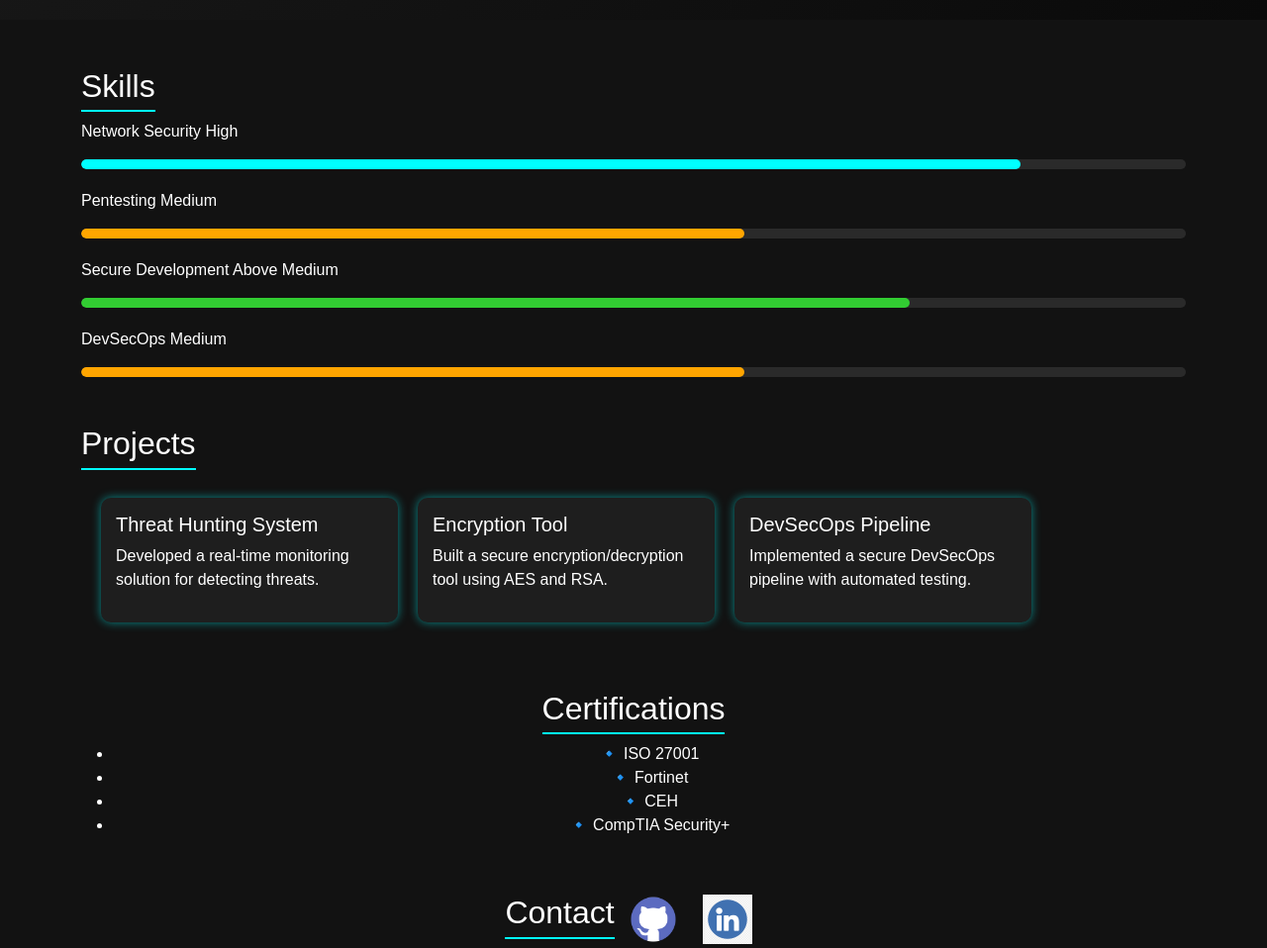
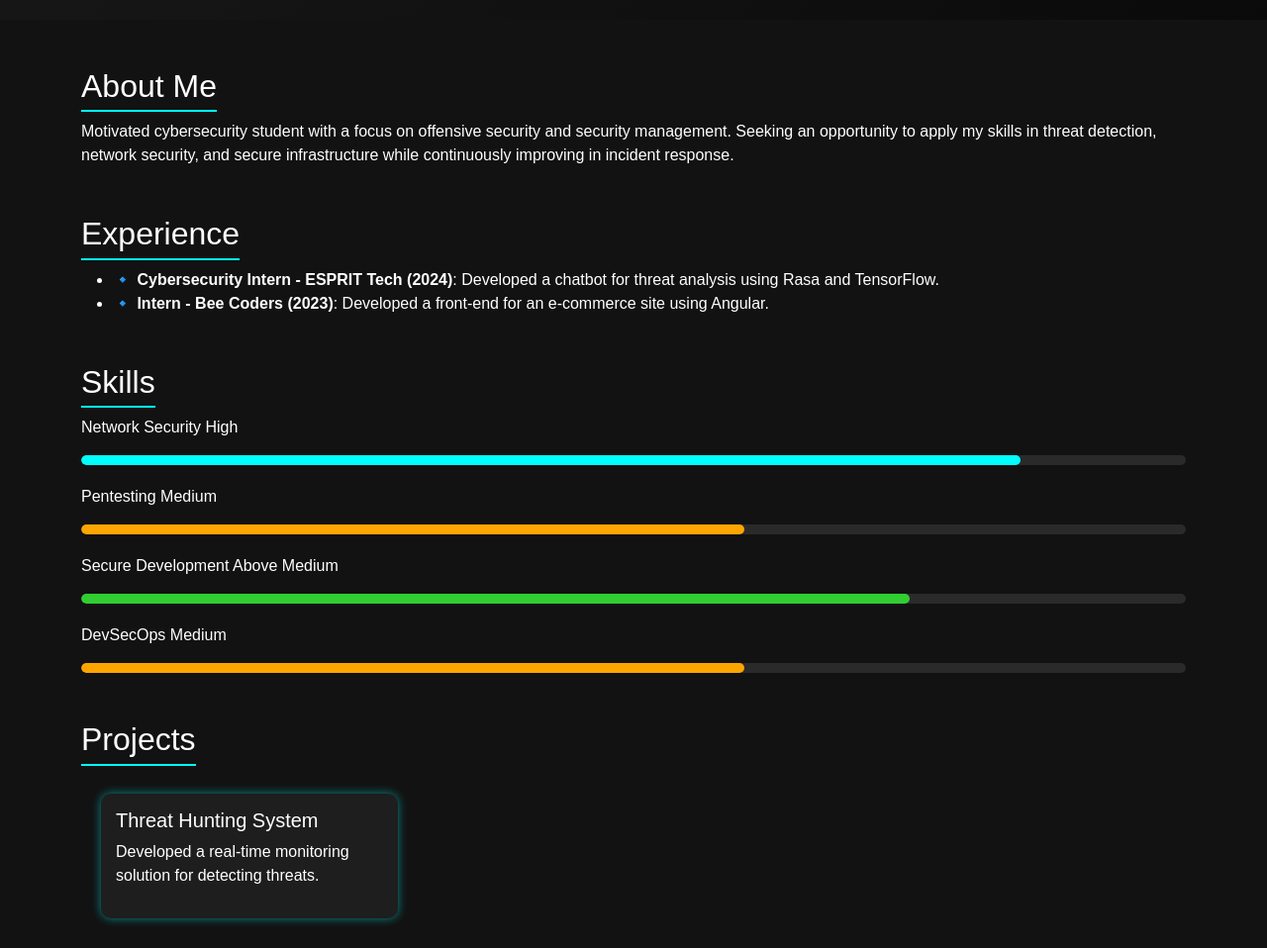
Before and after one commit to hassensaddour/github-portfolio, a plain HTML site: page index.html in a window 1280 px wide. Shown: the part 780-1738 px from the top of the page at 99% size. Drawn offline with nearby package versions, Linux system fonts and the light colour scheme.

Commit message:
navbar editer9

```diff
--- a/index.html
+++ b/index.html
@@ -47,6 +47,21 @@
         </div>
     </header>
 
+    <!-- About Section -->
+    <section id="about" class="container my-5 section">
+        <h2>About Me</h2>
+        <p>Motivated cybersecurity student with a focus on offensive security and security management. Seeking an opportunity to apply my skills in threat detection, network security, and secure infrastructure while continuously improving in incident response.</p>
+    </section>
+
+    <!-- Experience Section -->
+    <section id="experience" class="container my-5 section">
+        <h2>Experience</h2>
+        <ul>
+            <li>🔹 <strong>Cybersecurity Intern - ESPRIT Tech (2024)</strong>: Developed a chatbot for threat analysis using Rasa and TensorFlow.</li>
+            <li>🔹 <strong>Intern - Bee Coders (2023)</strong>: Developed a front-end for an e-commerce site using Angular.</li>
+        </ul>
+    </section>
+
     <!-- Skills Section with Levels -->
     <section id="skills" class="container my-5 section">
         <h2>Skills</h2>
@@ -68,7 +83,7 @@
         </div>
     </section>
 
-    <!-- Projects Section with Horizontal Scroll -->
+    <!-- Projects Section -->
     <section id="projects" class="container my-5 section">
         <h2>Projects</h2>
         <div class="project-container">
@@ -76,19 +91,11 @@
                 <h5>Threat Hunting System</h5>
                 <p>Developed a real-time monitoring solution for detecting threats.</p>
             </div>
-            <div class="project-card" onclick="location.href='project2.html';">
-                <h5>Encryption Tool</h5>
-                <p>Built a secure encryption/decryption tool using AES and RSA.</p>
-            </div>
-            <div class="project-card" onclick="location.href='project3.html';">
-                <h5>DevSecOps Pipeline</h5>
-                <p>Implemented a secure DevSecOps pipeline with automated testing.</p>
-            </div>
         </div>
     </section>
 
-    <!-- Certifications (Reverted to previous version) -->
-    <section id="certifications" class="container my-5 section text-center">
+    <!-- Certifications Section -->
+    <section id="certifications" class="container my-5 section text-start">
         <h2>Certifications</h2>
         <ul>
             <li>🔹 ISO 27001</li>
@@ -98,11 +105,13 @@
         </ul>
     </section>
 
-    <!-- Contact -->
-    <section id="contact" class="container my-5 section text-center">
+    <!-- Contact Section -->
+    <section id="contact" class="container my-5 section text-start">
         <h2>Contact</h2>
-        <a href="https://github.com/hassensaddour"><img src="assets/images/github.png" class="social-icon"></a>
-        <a href="https://www.linkedin.com/in/hassen-saddour/"><img src="assets/images/linkedin.png" class="social-icon"></a>
+        <div class="social-links">
+            <a href="https://github.com/hassensaddour"><img src="assets/images/github.png" class="social-icon"></a>
+            <a href="https://www.linkedin.com/in/hassen-saddour/"><img src="assets/images/linkedin.png" class="social-icon"></a>
+        </div>
         <p>Email: <a href="mailto:hassen.saddour@esprit.tn">hassen.saddour@esprit.tn</a></p>
     </section>
 
```
